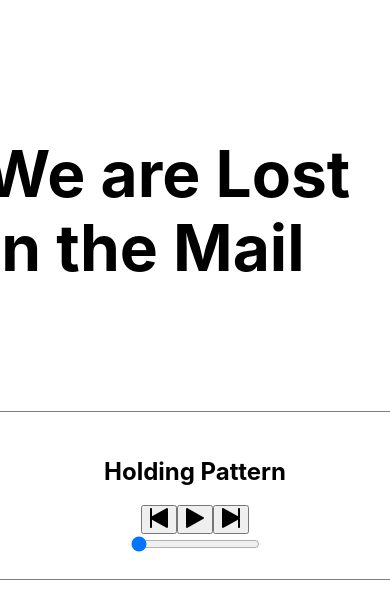
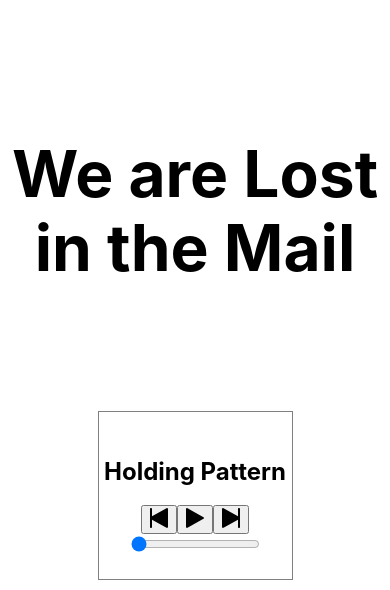
Before and after one commit to tmichaelreis/litm_website, a Next.js app: page / in a window 390 px wide. Shown: the top 590 px of the page. Built offline with nearby package versions, Linux system fonts and the light colour scheme.

Commit message:
Fix some alignment issues for small screens

```diff
--- a/styles/AudioPlayer.module.css
+++ b/styles/AudioPlayer.module.css
@@ -1,6 +1,6 @@
 .player {
   border: 1px solid gray;
-  width: 50vh;
+  width: 50vw;
   height: 20vh;
   display: flex;
   flex-direction: column;
--- a/styles/Home.module.css
+++ b/styles/Home.module.css
@@ -2,6 +2,7 @@
   margin: 0;
   line-height: 1.15;
   font-size: 4rem;
+  text-align: center;
 }
 
 .main {
```
